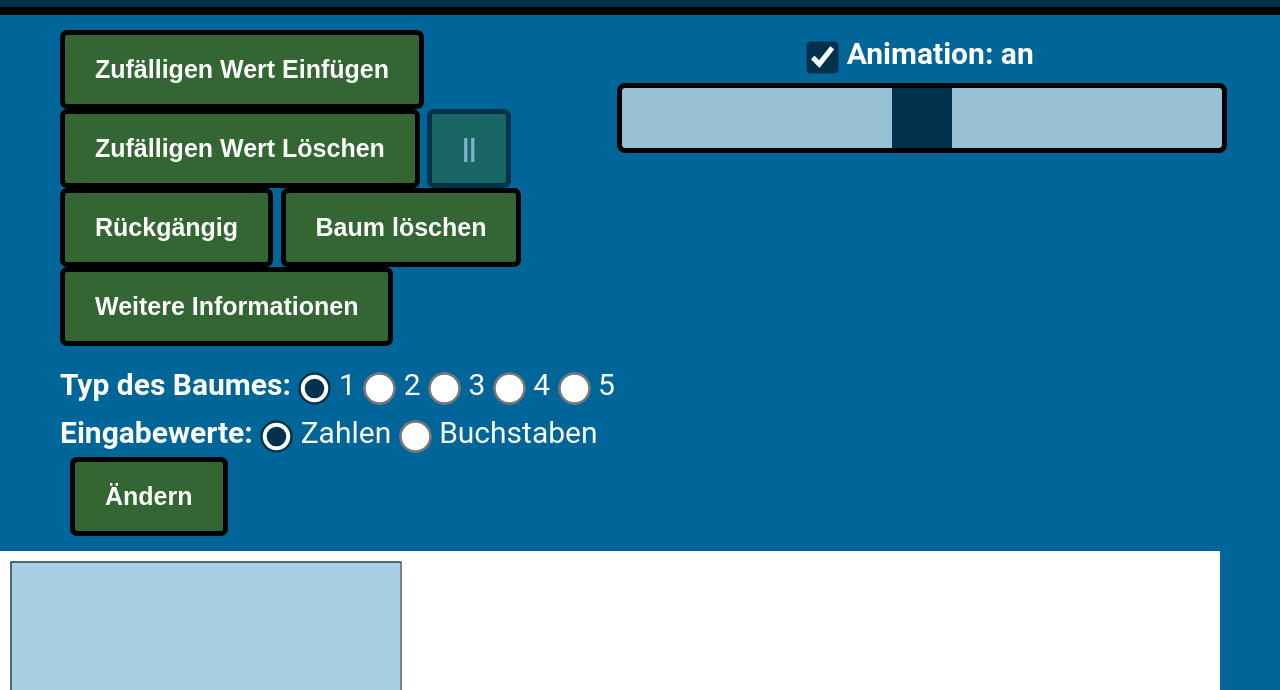
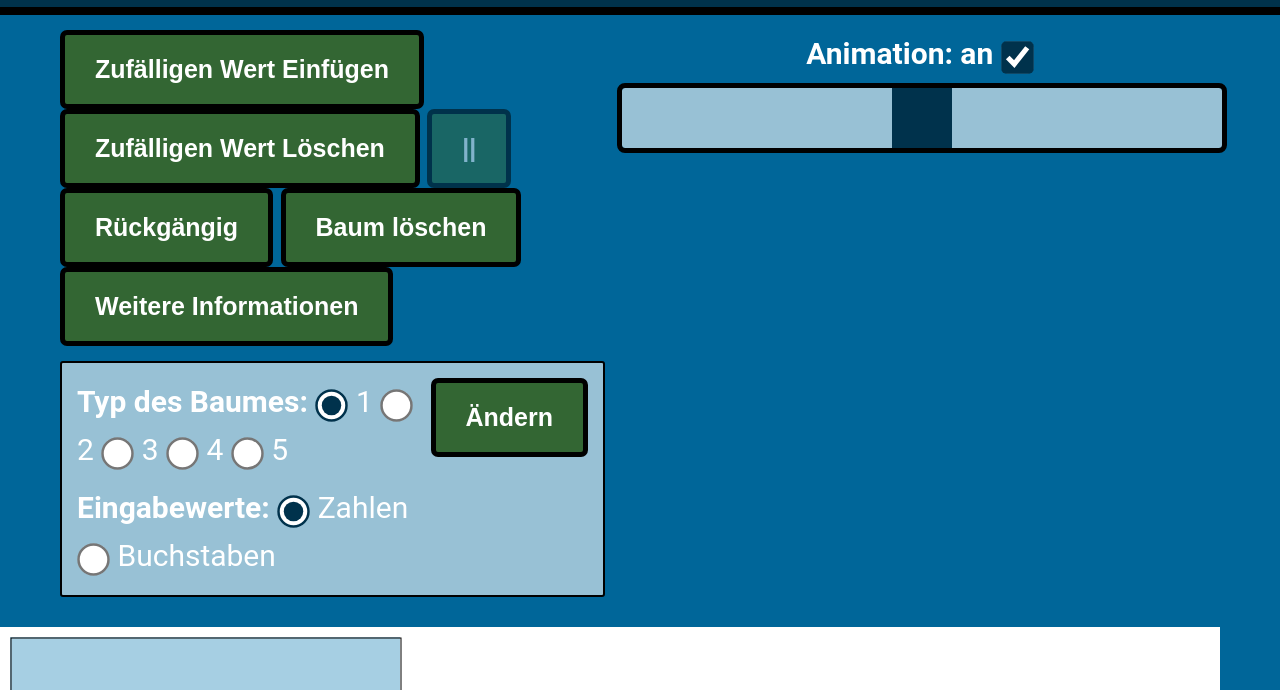
Before and after one commit to orca-nrw/btree-animate-touch, a plain HTML site: page index.html in a window 1280 px wide. Shown: the part 110-800 px from the top of the page. Drawn offline with Linux system fonts and the light colour scheme.

Commit message:
added css for tree-property-section-styling for usability-improvement (--> change-button)

```diff
--- a/css/style.css
+++ b/css/style.css
@@ -37,9 +37,34 @@ body{
 	color: #fff;
 }
 
-.form-radio{
-	margin-top: 0.5em;
+.tree-type{ grid-area: tree-type}
 
+.input-type{ grid-area: input-type}
+
+.change-button{grid-area: change-button}
+
+
+.grid-container {
+	display: grid;
+	grid-template-areas:
+	'tree-type tree-type change-button'
+	'input-type input-type change-button';
+	gap: 10px;
+	background-color: #98c1d5;
+	padding:0.5em 0.5em;
+	margin-top:0.5em;
+	margin-bottom: 0.5em;
+	margin-right: 0.5em;
+	border: 2px solid black;
+	border-radius: 3px;
+
+}
+
+.button-container {
+	grid-column: 2; /* Platziert die Button-Container in der zweiten Spalte */
+	display: flex;
+	align-items: center;
+	justify-content: center;
 }
 
 .form-animation{
@@ -112,11 +137,8 @@ button{
 	font-size: 25px;
 }
 
-#treeInputInsert {
-	padding:10px 15px;
-	background-color: #98c1d5;
-	border: 2px solid black;
-	border-radius: 3px;
+#changeType {
+	margin-left: 0; /* Reset left margin to align with the radio groups */
 }
 
 canvas {
--- a/index.html
+++ b/index.html
@@ -23,8 +23,8 @@
                     <button type="button" id="submitReset">Baum löschen</button>
                     <button type="button" id="helpButton">Weitere Informationen</button>
                 </div>
-        <form class="form-radio">
-            <label for="treeInputInsert"></label>
+                    <form class="grid-container">
+                         <div class="tree-type">
                             <label style="font-weight: bold">Typ des Baumes:</label>
                             <input type="radio" id="treeType1" checked="checked" value="1" name="treeType">
                             <label for="treeType1">1</label>
@@ -35,29 +35,29 @@
                             <input type="radio" id="treeType4" value="4" name="treeType">
                             <label for="treeType4">4</label>
                             <input type="radio" id="treeType5" value="5" name="treeType">
-            <label for="treeType5">5</label><br>
+                            <label for="treeType5">5</label>
+                        </div>
+                        <div class="input-type">
                             <label style="font-weight: bold">Eingabewerte:</label>
                             <input type="radio" id="inputTypeNumbers" checked="checked" value="number" name="inputType">
                             <label for="inputTypeNumbers">Zahlen</label>
                             <input type="radio" id="inputTypeLetters" value="letter" name="inputType">
                             <label for="inputTypeLetters">Buchstaben</label>
-            <button type="button" id="changeType" style="margin-left: 10px">Ändern</button>
+                        </div>
+                        <div class="change-button">
+                            <button type="button" id="changeType">Ändern</button>
+                        </div>
                     </form>
             </div>
             <div class="form-animation">
-
                 <div id="sliderDiv">
-
+                    <label id="animationsgeschwindigkeit" for="animationCheckbox">Animation: an</label>
                     <input type="checkbox" class="checkbox" id="animationCheckbox" checked>
-                <label id="animationsgeschwindigkeit" for="animationCheckbox">Animation: an</label>
-
+                    <label for="animationsgeschwindigkeitslider"></label>
                     <input class="slider" type="range" min="1" max="13" value="7" step="2" id="animationsgeschwindigkeitslider">
                 </div>
-
             </div>
-
         </div>
-
         <canvas id="canvaswindow"></canvas>
         <script src="js/btree.js"></script>
         <script src="js/canvas.js"></script>
@@ -81,7 +81,6 @@
                 <img src="logos/DH-NRW-Logos.png" alt="DH-NRW-Logo" style="float:right" />
             </td>
             </tr>
-
         </table>
     </body>
 </html>
```
Lines whose indentation alone changed are shown as unchanged.
